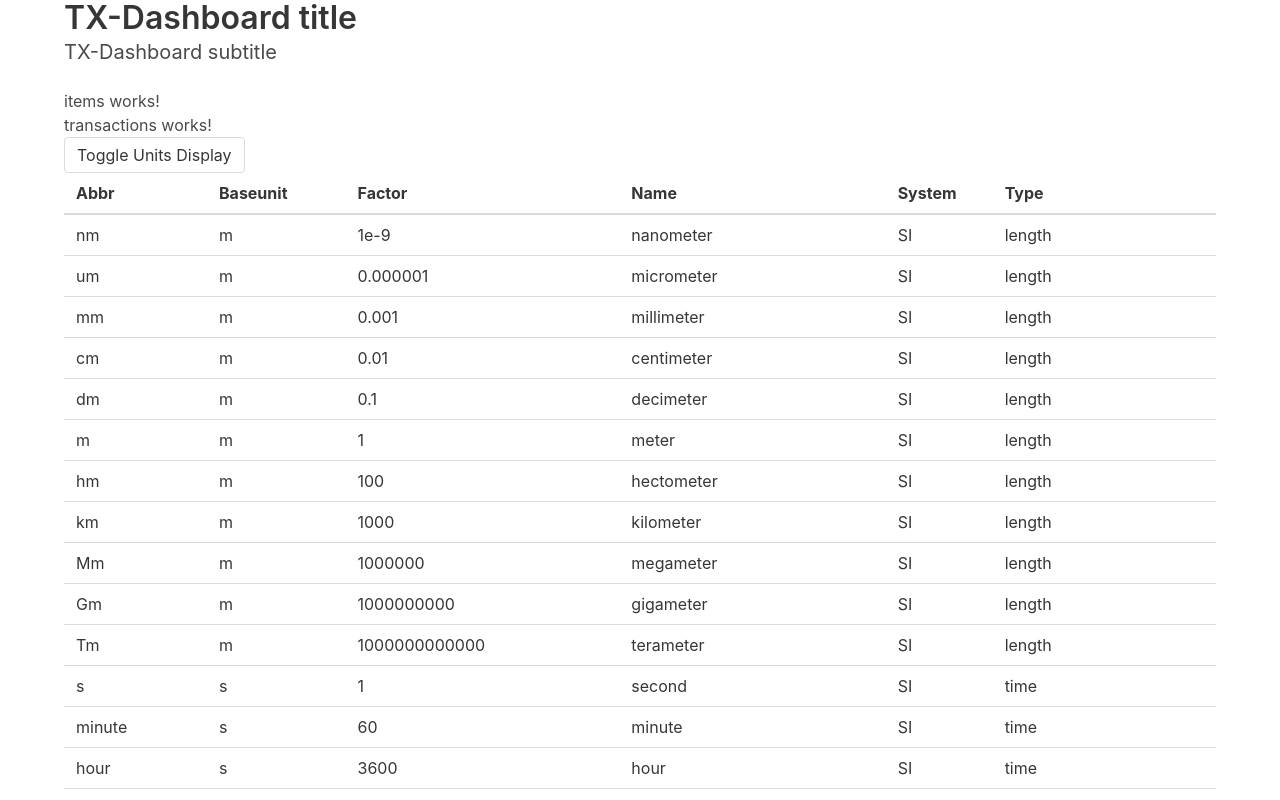
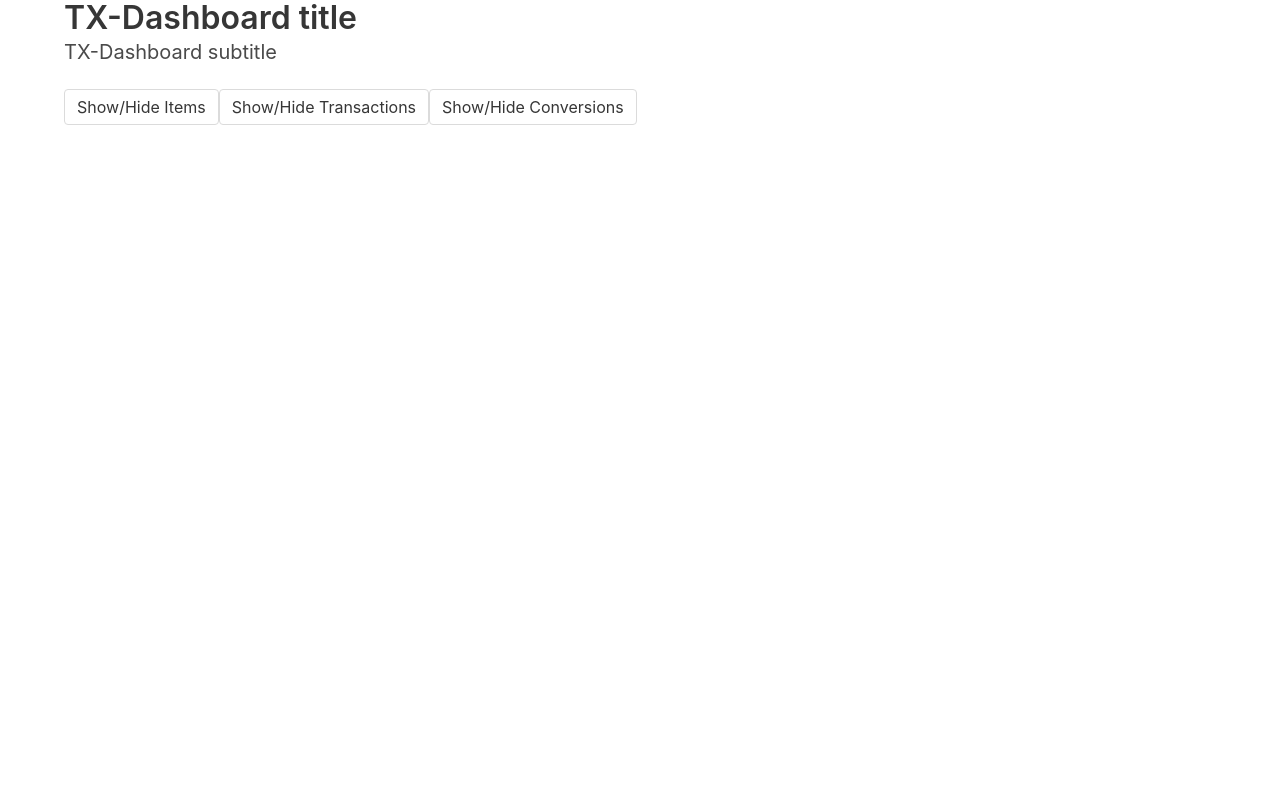
Before and after one commit to twwhite/tx-dashboard, an Angular app: page / in a window 1280 px wide. Shown: the top 800 px of the page. Built offline with nearby package versions, Linux system fonts and the light colour scheme.

Commit message:
graphics tweaks

```diff
--- a/src/app/app.component.html
+++ b/src/app/app.component.html
@@ -4,6 +4,9 @@
 
 
 <!-- Just debugging for now -->
-<app-items></app-items>
-<app-transactions></app-transactions>
-<app-conversions></app-conversions>
+<button class="button" (click)="toggleVisibility('app-items')">Show/Hide Items</button>
+<button class="button" (click)="toggleVisibility('app-transactions')">Show/Hide Transactions</button>
+<button class="button" (click)="toggleVisibility('app-conversions')">Show/Hide Conversions</button>
+<app-items class="section"></app-items>
+<app-transactions class="section"></app-transactions>
+<app-conversions class="section"></app-conversions>
--- a/src/app/app.component.scss
+++ b/src/app/app.component.scss
@@ -0,0 +1,3 @@
+app-conversions, app-items, app-transactions {
+    display: none;
+}
--- a/src/app/app.component.ts
+++ b/src/app/app.component.ts
@@ -1,10 +1,19 @@
 import { Component } from '@angular/core';
+declare var $: any;
 
 @Component({
   selector: 'app-root',
   templateUrl: './app.component.html',
   styleUrls: ['./app.component.scss']
 })
+
 export class AppComponent {
   title = 'tx-dashboard';
+
+
+
+  public toggleVisibility(x){
+    $(x).toggle();
+
+  }
 }
--- a/src/app/components/conversions/conversions.component.html
+++ b/src/app/components/conversions/conversions.component.html
@@ -1,5 +1,6 @@
-<div>
-  <button class="button" (click)="hideUnitsTable()">Toggle Units Display</button>
+<div id="conversionsTopDiv">
+  <h1 class="title">Conversions Panel</h1>
+  <h2 class="subtitle">Conversions Subtitle</h2>
   <table class="table is-hoverable is-fullwidth" id="unitsTable">
     <thead>
       <tr>
--- a/src/app/components/conversions/conversions.component.ts
+++ b/src/app/components/conversions/conversions.component.ts
@@ -14,9 +14,7 @@ export class ConversionsComponent implements OnInit {
   /* TODO: Add conversion function */
   units = UNITS;
 
-  public hideUnitsTable() {
-    $('#unitsTable').toggle();
-  }
+
 
   constructor() { }
 
--- a/src/app/components/items/items.component.html
+++ b/src/app/components/items/items.component.html
@@ -1,3 +1,4 @@
-<p>
-  items works!
-</p>
+<div>
+  <h1 class="title">Item Panel</h1>
+  <h2 class="subtitle">Item subtitle</h2>
+</div>
--- a/src/app/components/items/items.component.ts
+++ b/src/app/components/items/items.component.ts
@@ -1,5 +1,7 @@
 import { Component, OnInit } from '@angular/core';
 import { ITEMS } from './mock-data';
+declare var $: any;
+
 
 @Component({
   selector: 'app-items',
@@ -14,6 +16,8 @@ export class ItemsComponent implements OnInit {
           note: verify units against UNITS every change ^
   */
 
+
+
   constructor() { }
 
   ngOnInit() {
--- a/src/app/components/transactions/transactions.component.html
+++ b/src/app/components/transactions/transactions.component.html
@@ -1,3 +1,4 @@
-<p>
-  transactions works!
-</p>
+<div>
+    <h1 class="title">Transaction Panel</h1>
+    <h2 class="subtitle">Transaction subtitle</h2>
+</div>
```
